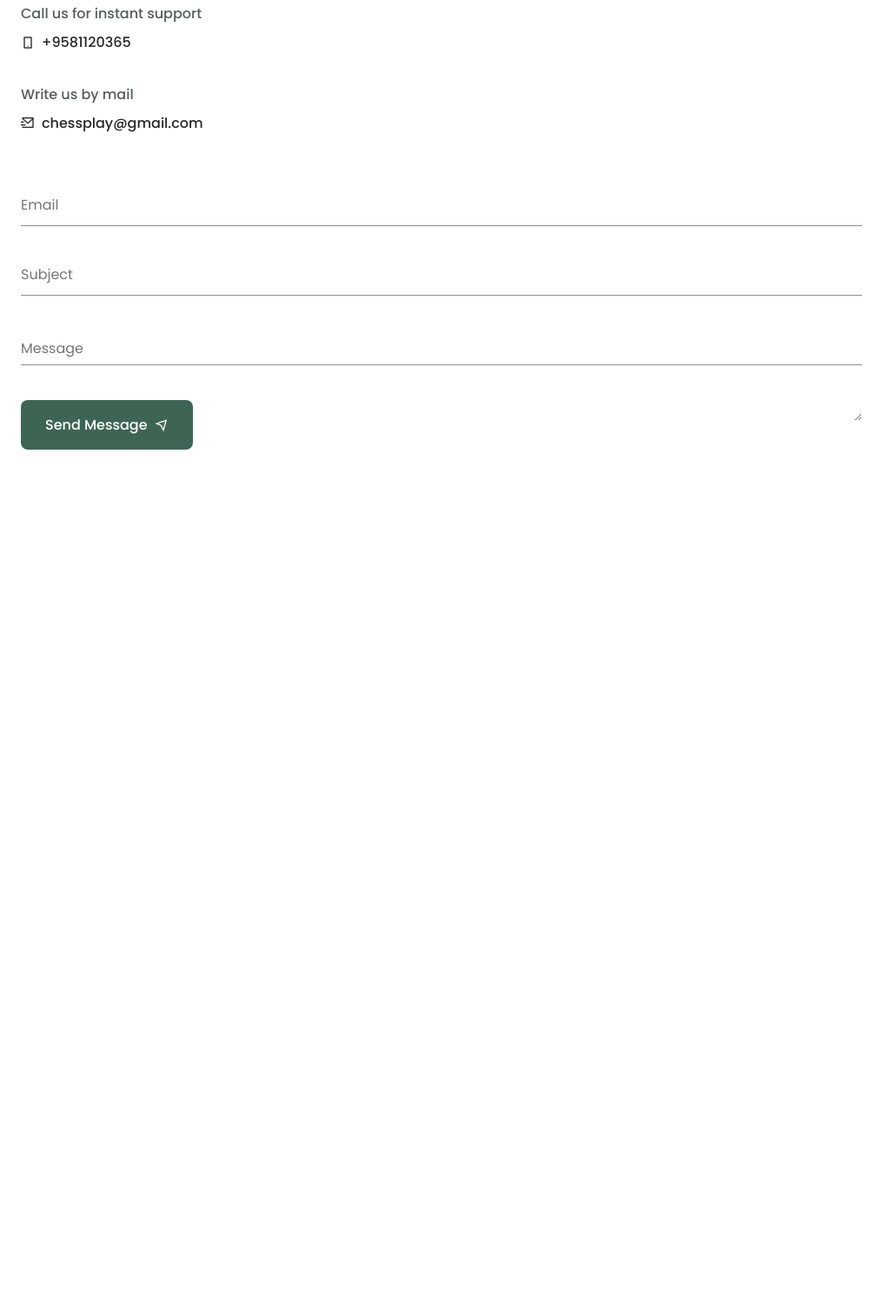
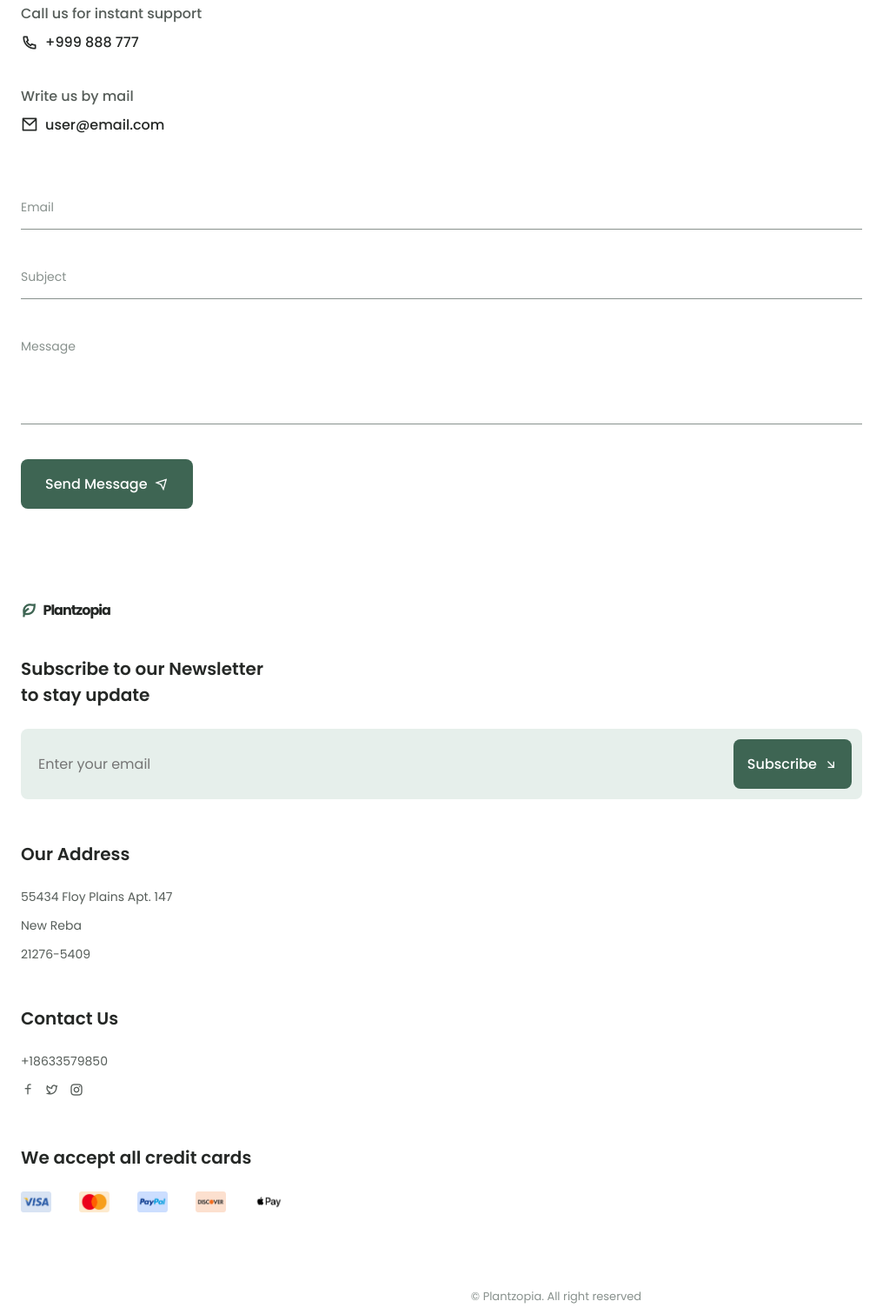
Before and after one commit to mohammedkharoda/Big-Block, a plain HTML site: page index.html in a window 1280 px wide. Shown: the part 4161-5665 px from the top of the page at 87% size, without its empty margins (0-1031 px from the left). Before the commit the page ends 4798 px from the top, so only its background shows below. Drawn offline with nearby package versions, Linux system fonts and the light colour scheme.

Commit message:
18 dec ( comit -2)

```diff
--- a/assets/css/styles.css
+++ b/assets/css/styles.css
@@ -622,9 +622,11 @@ the website, in dark theme
   height: 100%;
   padding: 1rem 1rem 1rem 0;
   background: none;
+
+  color: var(--text-color);
+
   border: none;
   outline: none;
-  color: var(--text-color);
   z-index: 1;
 }
 
@@ -644,12 +646,114 @@ the website, in dark theme
 .contact__area textarea {
   resize: none;
 }
+
 /*Input focus move up label*/
+.contact__input:focus + .contact__label {
+  top: -0.75rem;
+  left: 0;
+  font-size: var(--smaller-font-size);
+  z-index: 10;
+}
 
 /*Input focus sticky top label*/
+.contact__input:not(:placeholder-shown).contact__input:not(:focus)
+  + .contact__label {
+  top: -0.75rem;
+  font-size: var(--smaller-font-size);
+  z-index: 10;
+}
 
 /*=============== FOOTER ===============*/
+.footer__container {
+  row-gap: 3rem;
+}
 
+.footer__logo {
+  display: inline-flex;
+  align-items: center;
+  column-gap: 0.5rem;
+  color: var(--title-color);
+  font-weight: 700;
+  letter-spacing: -1px;
+  margin-bottom: var(--mb-2-5);
+  transition: 0.3s;
+}
+
+.footer__logo-icon {
+  font-size: 1.15rem;
+  color: var(--first-color);
+}
+
+.footer__logo:hover {
+  color: var(--first-color);
+}
+
+.footer__title {
+  font-size: var(--h3-font-size);
+  margin-bottom: var(--mb-1-5);
+}
+
+.footer__subscribe {
+  background-color: var(--first-color-lighten);
+  padding: 0.75rem;
+  display: flex;
+  justify-content: space-between;
+  border-radius: 0.5rem;
+}
+
+.footer__input {
+  width: 70%;
+  padding: 0 0.5rem;
+  background: none;
+  color: var(--text-color);
+  border: none;
+  outline: none;
+}
+
+.footer__button {
+  padding: 1rem;
+}
+
+.footer__data {
+  display: grid;
+  row-gap: 0.75rem;
+}
+
+.footer__information {
+  font-size: var(--small-font-size);
+}
+
+.footer__social {
+  display: inline-flex;
+  column-gap: 0.75rem;
+}
+
+.footer__social-link {
+  font-size: 1rem;
+  color: var(--text-color);
+  transition: 0.3s;
+}
+
+.footer__social-link:hover {
+  transform: translateY(-0.25rem);
+}
+
+.footer__cards {
+  display: inline-flex;
+  align-items: center;
+  column-gap: 2rem;
+}
+
+.footer__card {
+  width: 35px;
+}
+
+.footer__copy {
+  text-align: center;
+  font-size: var(--smaller-font-size);
+  color: var(--text-color-light);
+  margin: 5rem 0 1rem;
+}
 /*=============== SCROLL UP ===============*/
 
 /* Show Scroll Up*/
--- a/index.html
+++ b/index.html
@@ -380,15 +380,17 @@
             <div class="contact__data">
               <div class="contact__information">
                 <h3 class="contact__subtitle">Call us for instant support</h3>
-                <span class="contact__description"
-                  ><i class="ri-smartphone-line"></i> +9581120365
+                <span class="contact__description">
+                  <i class="ri-phone-line contact__icon"></i>
+                  +999 888 777
                 </span>
               </div>
 
               <div class="contact__information">
                 <h3 class="contact__subtitle">Write us by mail</h3>
-                <span class="contact__description"
-                  ><i class="ri-mail-send-line"></i>chessplay@gmail.com
+                <span class="contact__description">
+                  <i class="ri-mail-line contact__icon"></i>
+                  user@email.com
                 </span>
               </div>
             </div>
@@ -397,29 +399,22 @@
           <form action="" class="contact__form">
             <div class="contact__inputs">
               <div class="contact__content">
-                <input
-                  type="email"
-                  placeholder="Email"
-                  class="contact__input"
-                />
+                <input type="email" placeholder=" " class="contact__input" />
+                <label for="" class="contact__label">Email</label>
               </div>
 
-              <!-- 2 -->
               <div class="contact__content">
-                <input
-                  type="email"
-                  placeholder="Subject"
-                  class="contact__input"
-                />
+                <input type="text" placeholder=" " class="contact__input" />
+                <label for="" class="contact__label">Subject</label>
               </div>
 
-              <!-- 3 -->
-              <div class="contact__content">
+              <div class="contact__content contact__area">
                 <textarea
                   name="message"
-                  placeholder="Message"
-                  class="contact__input contact__area"
+                  placeholder=" "
+                  class="contact__input"
                 ></textarea>
+                <label for="" class="contact__label">Message</label>
               </div>
             </div>
 
@@ -433,7 +428,72 @@
     </main>
 
     <!--==================== FOOTER ====================-->
-    <footer class="footer section"></footer>
+    <footer class="footer section">
+      <div class="footer__container container grid">
+        <div class="footer__content">
+          <a href="#" class="footer__logo">
+            <i class="ri-leaf-line footer__logo-icon"></i> Plantzopia
+          </a>
+
+          <h3 class="footer__title">
+            Subscribe to our Newsletter <br />
+            to stay update
+          </h3>
+
+          <div class="footer__subscribe">
+            <input
+              type="email"
+              placeholder="Enter your email"
+              class="footer__input"
+            />
+
+            <button class="button button--flex footer__button">
+              Subscribe
+              <i class="ri-arrow-right-down-line button__icon"></i>
+            </button>
+          </div>
+        </div>
+        <!-- Address -->
+        <div class="footer__content">
+          <h3 class="footer__title">Our Address</h3>
+          <ul class="footer__data">
+            <li class="footer__information">55434 Floy Plains Apt. 147</li>
+            <li class="footer__information">New Reba</li>
+            <li class="footer__information">21276-5409</li>
+          </ul>
+        </div>
+        <!-- Contact Us -->
+        <div class="footer__content">
+          <h3 class="footer__title">Contact Us</h3>
+          <ul class="footer__data">
+            <li class="footer__information">+18633579850</li>
+            <div class="footer__social">
+              <a href="#" class="footer__social-link"
+                ><i class="ri-facebook-line"></i
+              ></a>
+              <a href="#" class="footer__social-link"
+                ><i class="ri-twitter-line"></i
+              ></a>
+              <a href="#" class="footer__social-link"
+                ><i class="ri-instagram-line"></i
+              ></a>
+            </div>
+          </ul>
+        </div>
+        <!-- Accept all Credit Card -->
+        <div class="footer__content">
+          <h3 class="footer__title">We accept all credit cards</h3>
+          <div class="footer__cards">
+            <img src="./assets/img/card1.png" alt="" class="footer__card" />
+            <img src="./assets/img/card2.png" alt="" class="footer__card" />
+            <img src="./assets/img/card3.png" alt="" class="footer__card" />
+            <img src="./assets/img/card4.png" alt="" class="footer__card" />
+            <img src="./assets/img/card5.png" alt="" class="footer__card" />
+          </div>
+        </div>
+      </div>
+      <p class="footer__copy">&#169; Plantzopia. All right reserved</p>
+    </footer>
 
     <!--=============== SCROLL UP ===============-->
 
```
Also changed, not shown: assets/img/card5.png (added).
